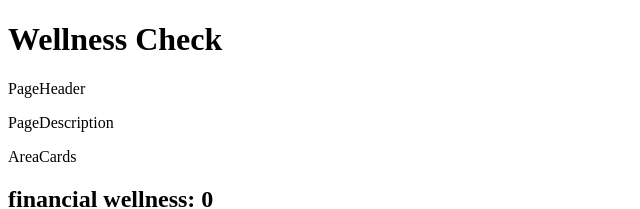
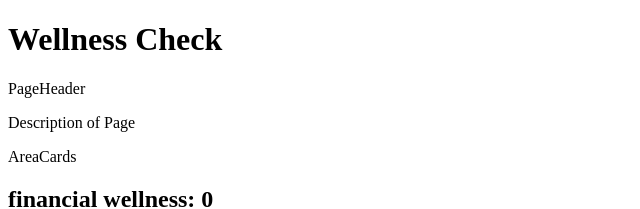
Before and after one commit to IraShy/wellness-check, a React (Vite) app: page / in a window 1280 px wide. Shown: the top 209 px of the page, without its empty margins (0-640 px from the left). Built offline with nearby package versions, Linux system fonts and the light colour scheme.

Commit message:
feat: modify assessment page to use page description component

```diff
--- a/src/pages/AssessmentPage.tsx
+++ b/src/pages/AssessmentPage.tsx
@@ -1,6 +1,7 @@
 import { useState } from "react";
 import type { AreaResults } from "../types";
 import { WELLNESS_AREAS, MIN_SCORE, MAX_SCORE } from "../constants";
+import PageDescription from "../components/PageDescription";
 
 function AssessmentPage() {
   const [results, setResults] = useState<AreaResults>({
@@ -36,8 +37,7 @@ function AssessmentPage() {
         <p>PageHeader</p>
       </section>
       <section className="page-description">
-        {/* TODO: add the PageDescription component */}
-        <p>PageDescription</p>
+        <PageDescription />
       </section>
       <form onSubmit={handleSubmit}>
         <section className="area-cards">
```
